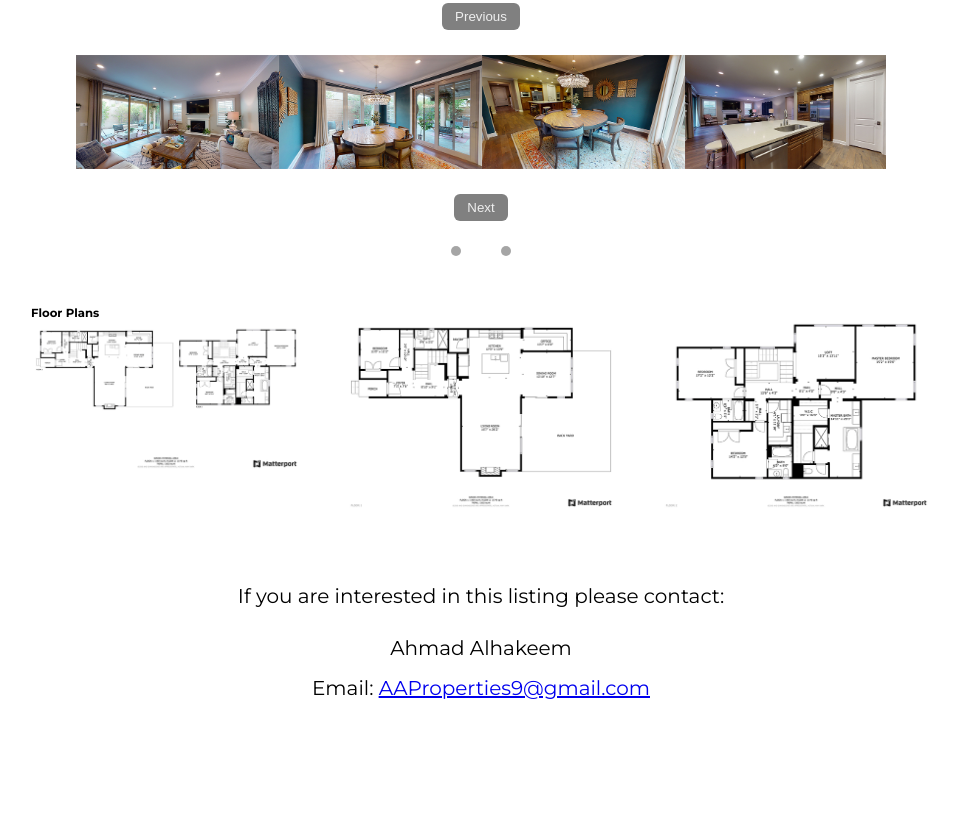
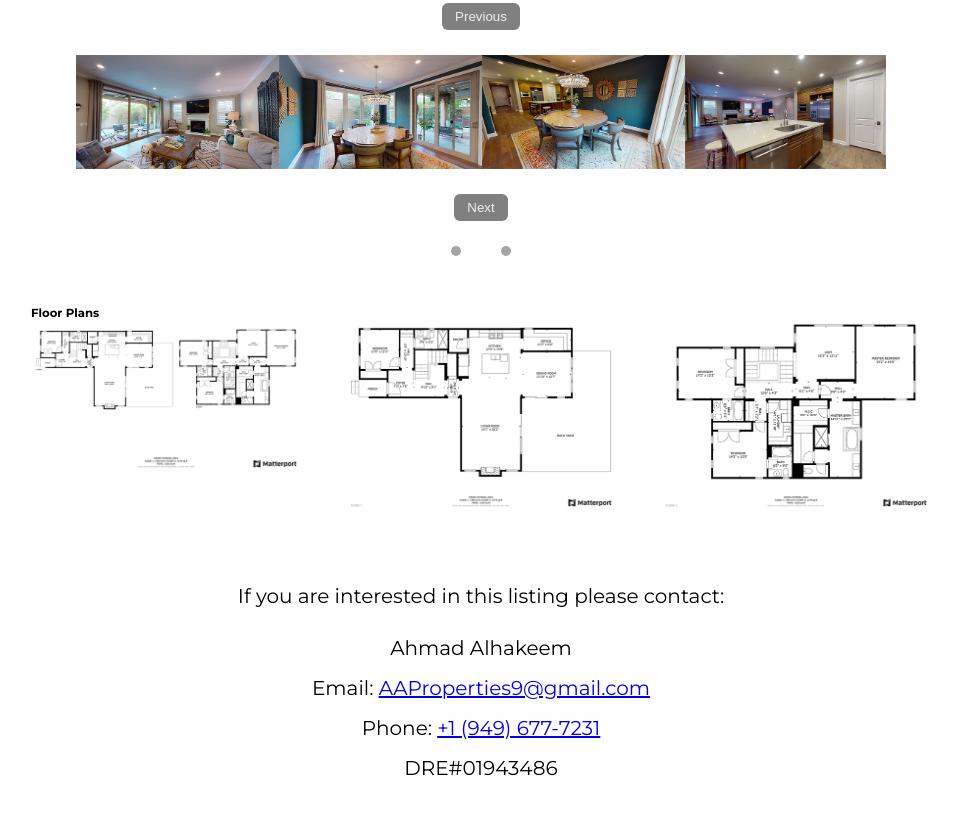
Before and after one commit to 83au/Hazleton-property-webpage, a plain HTML site: page index.html in a window 1280 px wide. Shown: the part 1471-2285 px from the top of the page, without its empty margins (159-1117 px from the left). Before the commit the page ends 2219 px from the top, so only its background shows below. Drawn offline with nearby package versions, Linux system fonts and the light colour scheme.

Commit message:
Add to contact info

```diff
--- a/index.html
+++ b/index.html
@@ -173,6 +173,8 @@
     <ul>
       <li>Ahmad Alhakeem</li>
       <li>Email: <a href="mailto:aaproperties9@gmail.com">AAProperties9@gmail.com</a></li>
+      <li>Phone: <a href="tel:+19496777231">+1 (949) 677-7231</a></li>
+      <li>DRE#01943486</li>
     </ul>
   </footer>
 </body>
```
